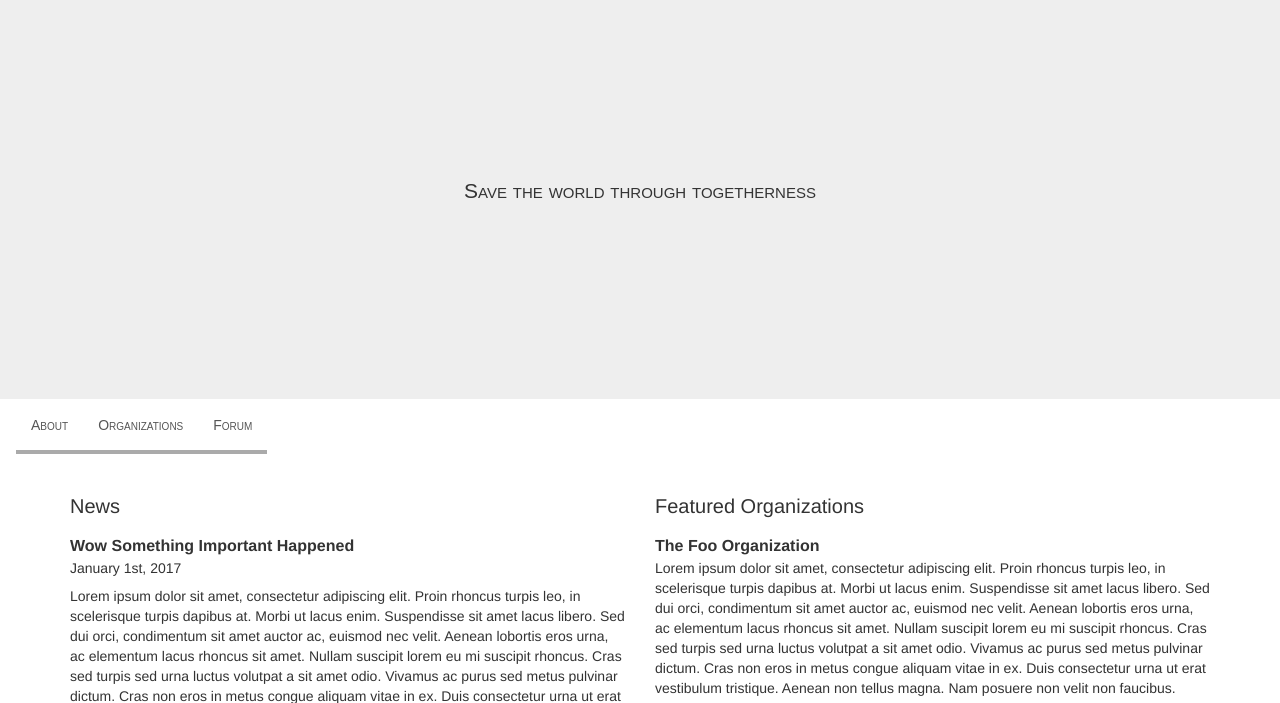
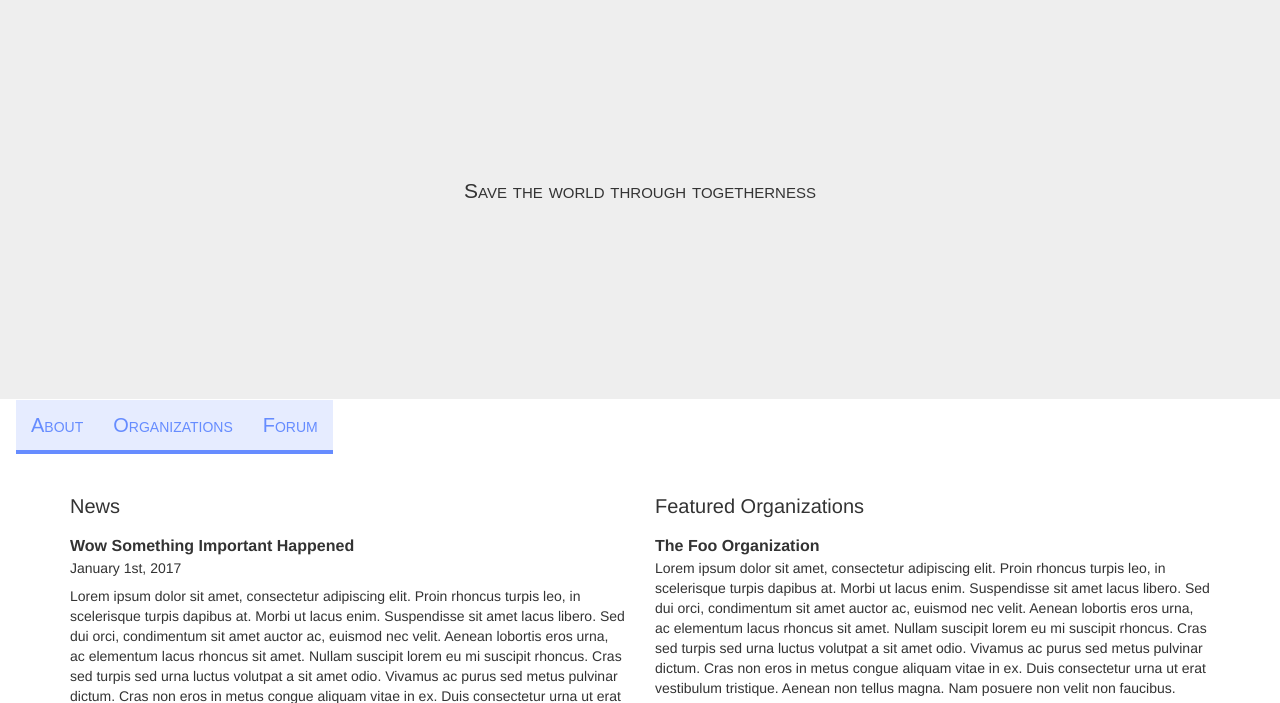
Before and after one commit to global-humanitarians-unite/ghu, a Django app: page / in a window 1280 px wide. Shown: the part 165-868 px from the top of the page. Run offline with Django 3.2, Linux system fonts and the light colour scheme; parts of the project's set-up code (start-up, migrations or seed data) failed here and were passed over; some libraries are stand-ins or nearby versions.

Commit message:
Enlarged text and changed colors on navbar

```diff
--- a/ghu_web/ghu_global/static/ghu_global/css/style.css
+++ b/ghu_web/ghu_global/static/ghu_global/css/style.css
@@ -44,18 +44,24 @@ nav li {
 }
 
 nav a {
-    color: #555;
+    color: #668cff;
+    background-color: #e6ecff;
     display: inline-block;
     text-align: center;
+    font-size: 20px;
     padding: 8px;
-    border-bottom: 4px solid #aaa;
+    border-bottom: 4px solid #668cff;
 }
 
 nav a:hover {
     color: white;
-    background-color: #aaa;
     text-decoration: none;
-    border-bottom-color: #888;
+    border-bottom-color: #002db3;
+}
+
+.nav > li > a:hover, .nav > li > a:focus {
+  background-color: #b3c6ff;
+  text-decoration: none;
 }
 
 @media (max-width: 500px) {
```
